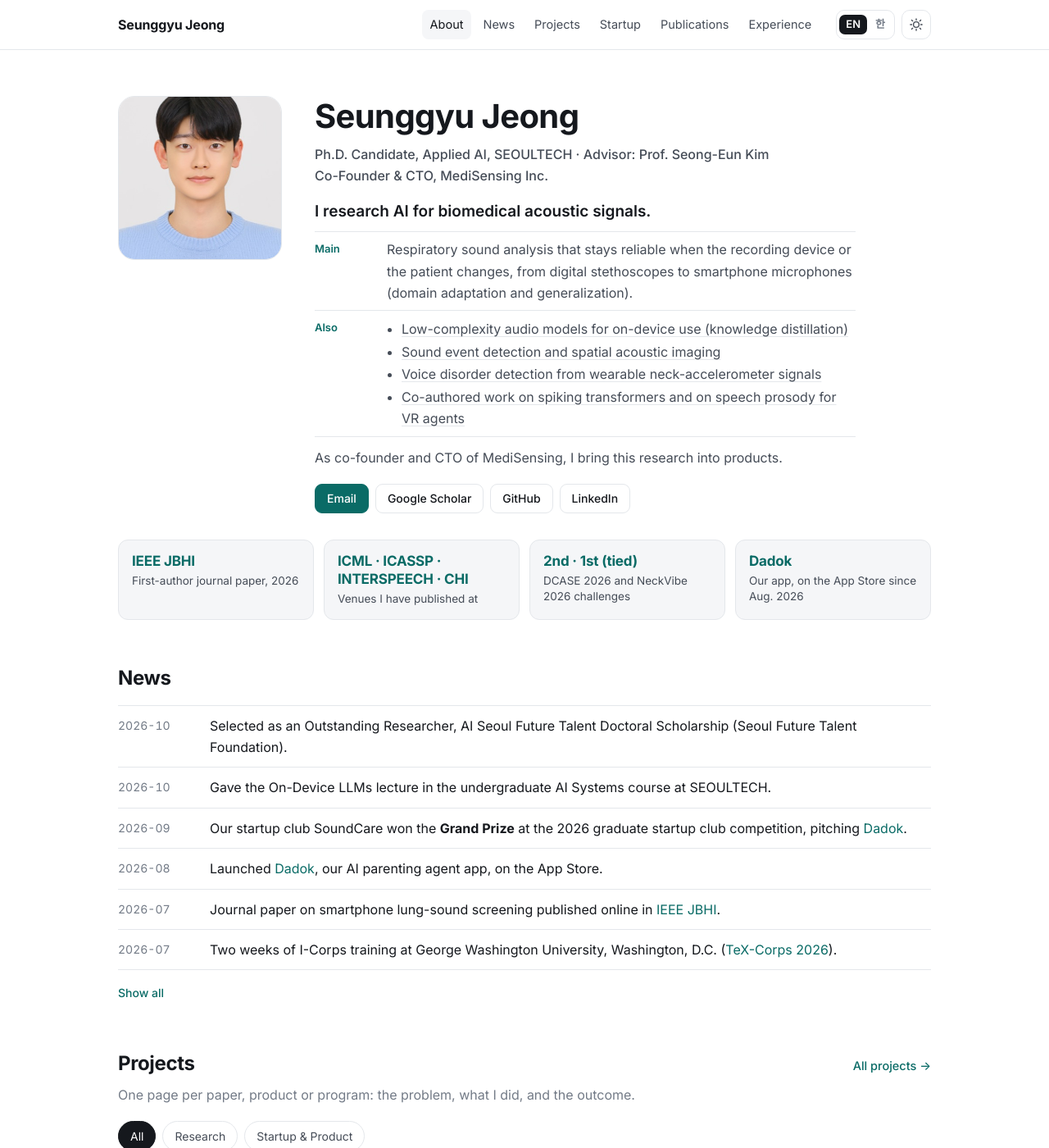
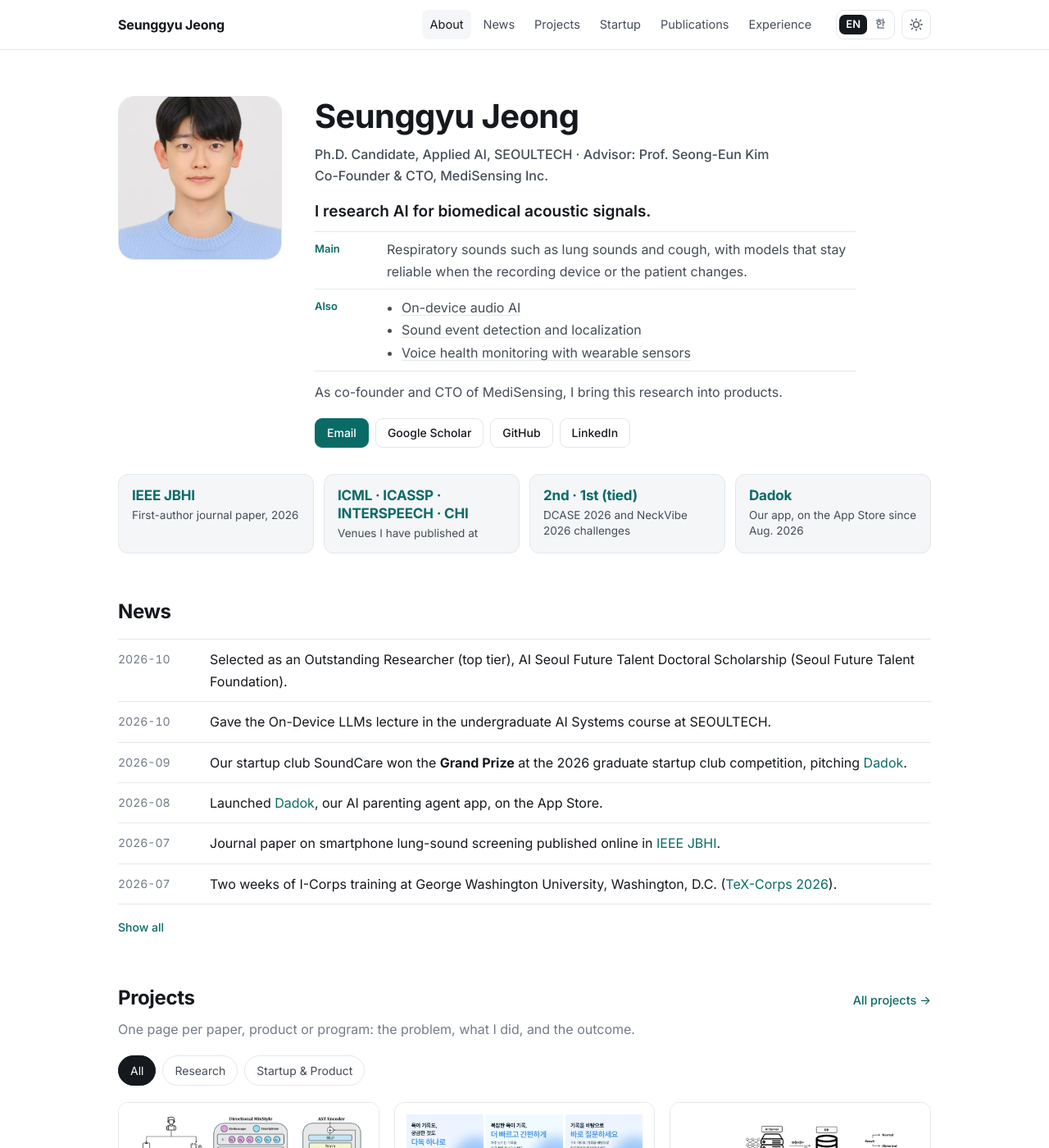
Before and after one commit to wa976/wa976.github.io, a Jekyll site: the page built from index.html, in a window 1280 px wide and 1400 px high. Shown: the whole window at 82% size. Built offline with Jekyll 4.4.1, drawn with Linux system fonts in a browser that asks for light colours; some web fonts are replaced; some of the changed text lies outside the part shown.

Commit message:
Broaden main research to respiratory sounds, list sub-research as topics, mark scholarship top tier
Co-Authored-By: Claude Opus 5.5 <noreply@anthropic.com>

```diff
--- a/_data/cv.yml
+++ b/_data/cv.yml
@@ -16,23 +16,20 @@ bio_lead:
 research:
   - label: "Main"
     label_ko: "주 연구"
-    en: "Respiratory sound analysis that stays reliable when the recording device or the patient changes, from digital stethoscopes to smartphone microphones (domain adaptation and generalization)."
-    ko: "녹음 기기나 환자가 바뀌어도 성능이 유지되는 호흡음(폐음) 분석. 디지털 청진기부터 스마트폰 마이크까지 다루며, 도메인 적응·일반화를 연구합니다."
+    en: "Respiratory sounds such as lung sounds and cough, with models that stay reliable when the recording device or the patient changes."
+    ko: "폐음·기침 같은 호흡기 소리. 녹음 기기나 환자가 바뀌어도 성능이 유지되는 모델을 연구합니다."
   - label: "Also"
     label_ko: "부 연구"
     items:
-      - en: "Low-complexity audio models for on-device use (knowledge distillation)"
-        ko: "온디바이스용 경량 오디오 모델 (지식 증류)"
+      - en: "On-device audio AI"
+        ko: "온디바이스 오디오 AI"
         link: /projects/dcase2025-task1-device-aware-kd/
-      - en: "Sound event detection and spatial acoustic imaging"
-        ko: "소리 이벤트 탐지·공간 음향 이미징"
+      - en: "Sound event detection and localization"
+        ko: "소리 이벤트 탐지·위치 추정"
         link: /projects/dcase2026-task3-semantic-acoustic-imaging/
-      - en: "Voice disorder detection from wearable neck-accelerometer signals"
-        ko: "목 가속도계 웨어러블 신호 기반 음성 장애 탐지"
+      - en: "Voice health monitoring with wearable sensors"
+        ko: "웨어러블 센서 기반 음성 건강 모니터링"
         link: /projects/neckvibe-interspeech2026/
-      - en: "Co-authored work on spiking transformers and on speech prosody for VR agents"
-        ko: "공동 연구: 스파이킹 트랜스포머, 음성 운율 기반 VR 에이전트"
-        link: /#publications
 
 bio:
   - en: "As co-founder and CTO of MediSensing, I bring this research into products."
@@ -60,8 +57,8 @@ highlights:
 
 news:
   - date: "2026-10"
-    en: "Selected as an Outstanding Researcher, AI Seoul Future Talent Doctoral Scholarship (Seoul Future Talent Foundation)."
-    ko: "서울미래인재재단 AI서울테크 박사과정 장학생 우수연구생으로 선정되었습니다."
+    en: "Selected as an Outstanding Researcher (top tier), AI Seoul Future Talent Doctoral Scholarship (Seoul Future Talent Foundation)."
+    ko: "서울미래인재재단 AI서울테크 박사과정 장학생 우수연구생(최우수)으로 선정되었습니다."
   - date: "2026-10"
     en: "Gave the On-Device LLMs lecture in the undergraduate AI Systems course at SEOULTECH."
     ko: "서울과기대 학부 인공지능시스템 수업에서 온디바이스 LLM 강의를 했습니다."
@@ -180,8 +177,8 @@ awards:
     en: "**Grand Prize**, Graduate Student Startup Club Competition, 2026 Lab-Specialized Startup-Leading University Program (NRF · COMPA)"
     ko: "**대상**, 2026 실험실특화형 창업선도대학 대학원생 창업동아리 창업경진대회 (한국연구재단·과학기술일자리진흥원)"
   - year: "2026"
-    en: "AI Seoul Future Talent Doctoral Scholarship, Seoul Future Talent Foundation — selected as Outstanding Researcher"
-    ko: "AI서울테크 박사과정 장학생, 서울미래인재재단 — 우수연구생 선정"
+    en: "AI Seoul Future Talent Doctoral Scholarship, Seoul Future Talent Foundation — selected as Outstanding Researcher (top tier)"
+    ko: "AI서울테크 박사과정 장학생, 서울미래인재재단 — 우수연구생(최우수) 선정"
   - year: "2026"
     en: "**2nd Place**, DCASE 2026 Challenge Task 3 (Semantic Acoustic Imaging), Track A team ranking"
     ko: "**2위**, DCASE 2026 챌린지 Task 3 (Semantic Acoustic Imaging), Track A 팀 순위"
```
